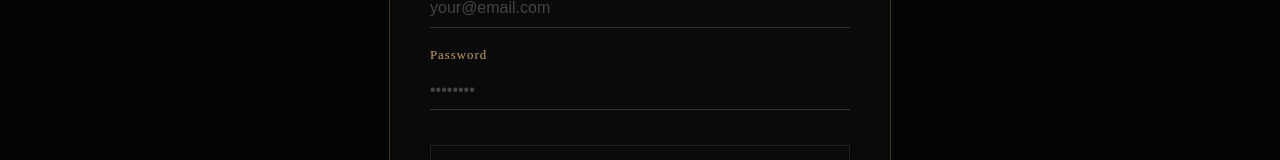
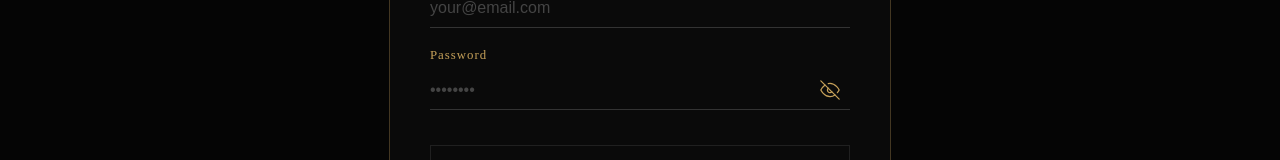
Before and after one commit to danielcollione/biblia-app, an Angular app: page /login in a window 1280 px wide. Shown: the part 392-552 px from the top of the page. Built offline with nearby package versions, Linux system fonts and the light colour scheme; no server answers.

Commit message:
feat: ajuste

```diff
--- a/src/app/components/login/login.html
+++ b/src/app/components/login/login.html
@@ -6,8 +6,7 @@
             <h2>{{ isLoginMode ? versionService.ui().loginAccessCollection : versionService.ui().loginJoinCollection }}
             </h2>
             <p>{{ isLoginMode ? versionService.ui().loginContinueJourney :
-                versionService.ui().loginCreateAccountStartDiscoveries }}
-            </p>
+                versionService.ui().loginCreateAccountStartDiscoveries }}</p>
         </div>
 
         <div class="google-btn-container">
@@ -18,7 +17,6 @@
             <span>{{ versionService.ui().loginOrUseEmail }}</span>
         </div>
 
-        <!-- Criamos a variável authForm para o Angular monitorar tudo -->
         <form class="luxury-form" #authForm="ngForm" (ngSubmit)="onSubmitTradicional()">
 
             <div class="error-alert" *ngIf="erroMensagem">
@@ -27,32 +25,67 @@
 
             <div class="input-group" *ngIf="!isLoginMode">
                 <label>{{ versionService.ui().loginFullName }}</label>
-                <!-- required: torna o campo obrigatório -->
                 <input type="text" name="nome" [(ngModel)]="nome" required minlength="3"
                     [placeholder]="versionService.ui().loginHowShouldWeCallYou">
             </div>
 
             <div class="input-group">
                 <label>{{ versionService.ui().loginEmail }}</label>
-                <!-- required e email: obriga a ter texto e ter o @ -->
                 <input type="email" name="email" [(ngModel)]="email" required email
                     [placeholder]="versionService.ui().loginEmailPlaceholder">
             </div>
 
             <div class="input-group">
                 <label>{{ versionService.ui().loginPassword }}</label>
-                <input type="password" name="senha" [(ngModel)]="senha" required minlength="6"
-                    [placeholder]="versionService.ui().loginPasswordPlaceholder">
+                <div class="input-wrapper">
+                    <input [type]="verSenha ? 'text' : 'password'" name="senha" [(ngModel)]="senha" required
+                        minlength="6" [placeholder]="versionService.ui().loginPasswordPlaceholder">
+                    <button type="button" class="eye-btn" (click)="toggleVerSenha()">
+                        <!-- Ícone Olho Aberto (Visível) -->
+                        <svg *ngIf="verSenha" xmlns="http://www.w3.org/2000/svg" viewBox="0 0 24 24" fill="none"
+                            stroke="currentColor" stroke-width="2" stroke-linecap="round" stroke-linejoin="round"
+                            class="icon-svg">
+                            <path d="M1 12s4-8 11-8 11 8 11 8-4 8-11 8-11-8-11-8z"></path>
+                            <circle cx="12" cy="12" r="3"></circle>
+                        </svg>
+                        <!-- Ícone Olho Fechado/Riscado (Oculto) -->
+                        <svg *ngIf="!verSenha" xmlns="http://www.w3.org/2000/svg" viewBox="0 0 24 24" fill="none"
+                            stroke="currentColor" stroke-width="2" stroke-linecap="round" stroke-linejoin="round"
+                            class="icon-svg">
+                            <path
+                                d="M17.94 17.94A10.07 10.07 0 0 1 12 20c-7 0-11-8-11-8a18.45 18.45 0 0 1 5.06-5.94M9.9 4.24A9.12 9.12 0 0 1 12 4c7 0 11 8 11 8a18.5 18.5 0 0 1-2.16 3.19m-6.72-1.07a3 3 0 1 1-4.24-4.24">
+                            </path>
+                            <line x1="1" y1="1" x2="23" y2="23"></line>
+                        </svg>
+                    </button>
+                </div>
             </div>
 
             <div class="input-group" *ngIf="!isLoginMode">
                 <label>{{ versionService.ui().loginConfirmPassword }}</label>
-                <input type="password" name="confirmarSenha" [(ngModel)]="confirmarSenha" required minlength="6"
-                    [placeholder]="versionService.ui().loginPasswordPlaceholder" [class.input-error]="erroMensagem">
-                <span class="error-msg" *ngIf="erroMensagem">{{ versionService.ui().loginPasswordsMustMatch }}</span>
+                <div class="input-wrapper">
+                    <input [type]="verConfirmarSenha ? 'text' : 'password'" name="confirmarSenha"
+                        [(ngModel)]="confirmarSenha" required minlength="6"
+                        [placeholder]="versionService.ui().loginPasswordPlaceholder">
+                    <button type="button" class="eye-btn" (click)="toggleVerConfirmarSenha()">
+                        <svg *ngIf="verConfirmarSenha" xmlns="http://www.w3.org/2000/svg" viewBox="0 0 24 24"
+                            fill="none" stroke="currentColor" stroke-width="2" stroke-linecap="round"
+                            stroke-linejoin="round" class="icon-svg">
+                            <path d="M1 12s4-8 11-8 11 8 11 8-4 8-11 8-11-8-11-8z"></path>
+                            <circle cx="12" cy="12" r="3"></circle>
+                        </svg>
+                        <svg *ngIf="!verConfirmarSenha" xmlns="http://www.w3.org/2000/svg" viewBox="0 0 24 24"
+                            fill="none" stroke="currentColor" stroke-width="2" stroke-linecap="round"
+                            stroke-linejoin="round" class="icon-svg">
+                            <path
+                                d="M17.94 17.94A10.07 10.07 0 0 1 12 20c-7 0-11-8-11-8a18.45 18.45 0 0 1 5.06-5.94M9.9 4.24A9.12 9.12 0 0 1 12 4c7 0 11 8 11 8a18.5 18.5 0 0 1-2.16 3.19m-6.72-1.07a3 3 0 1 1-4.24-4.24">
+                            </path>
+                            <line x1="1" y1="1" x2="23" y2="23"></line>
+                        </svg>
+                    </button>
+                </div>
             </div>
 
-            <!-- A TRAVA: O botão fica desativado se o formulário for inválido -->
             <button type="submit" class="btn-gold" [disabled]="authForm.invalid">
                 {{ isLoginMode ? versionService.ui().loginEnterCollection : versionService.ui().loginCreateMyAccount }}
             </button>
--- a/src/app/components/login/login.scss
+++ b/src/app/components/login/login.scss
@@ -3,11 +3,11 @@
 // Variáveis de Cores Premium
 $bg-dark: #050505;
 $card-dark: #0a0a0a;
-$gold-primary: #C5A059;
+$gold-primary: #c5a059;
 $gold-muted: rgba(197, 160, 89, 0.3);
-$text-light: #E0E0E0;
+$text-light: #e0e0e0;
 $text-muted: #888888;
-$error-red: #8B0000;
+$error-red: #8b0000;
 
 .login-wrapper {
   display: flex;
@@ -69,7 +69,8 @@ $error-red: #8B0000;
   margin: 20px 0;
   color: $text-muted;
 
-  &::before, &::after {
+  &::before,
+  &::after {
     content: '';
     flex: 1;
     border-bottom: 1px solid #222;
@@ -89,6 +90,40 @@ $error-red: #8B0000;
   .input-group {
     margin-bottom: 20px;
     position: relative;
+
+    .input-wrapper {
+      position: relative; // Faz o botão se basear neste container
+      display: flex;
+      align-items: center;
+
+      input {
+        width: 100%;
+        padding-right: 40px; // Espaço para o ícone não cobrir o texto
+        // Mantenha aqui seus estilos de borda e cor
+      }
+
+      .eye-btn {
+        position: absolute;
+        right: 0px; // Alinha ao fim do input
+        background: none;
+        border: none;
+        color: #c5a059; // Dourado do seu tema
+        cursor: pointer;
+        padding: 10px;
+        display: flex;
+        align-items: center;
+        justify-content: center;
+        outline: none;
+
+        &:hover {
+          opacity: 0.8;
+        }
+
+        .icon {
+          font-size: 1.2rem;
+        }
+      }
+    }
 
     label {
       display: block;
@@ -133,7 +168,7 @@ $error-red: #8B0000;
     }
   }
 
-.btn-gold {
+  .btn-gold {
     width: 100%;
     padding: 14px;
     background-color: transparent;
@@ -183,7 +218,7 @@ $error-red: #8B0000;
 
 .error-alert {
   background-color: rgba(139, 0, 0, 0.1); // Vermelho escuro sutil
-  border: 1px solid #8B0000;
+  border: 1px solid #8b0000;
   color: #ffb3b3;
   padding: 12px;
   margin-bottom: 20px;
@@ -191,3 +226,42 @@ $error-red: #8B0000;
   font-size: 0.85rem;
   text-align: center;
 }
+
+.input-wrapper {
+  position: relative;
+  display: flex;
+  align-items: center;
+
+  input {
+    width: 100%;
+    padding-right: 45px; // Espaço para o ícone não sobrepor o texto
+  }
+
+  .eye-btn {
+    position: absolute;
+    right: 0px;
+    background: none;
+    border: none;
+    cursor: pointer;
+    padding: 10px;
+    display: flex;
+    align-items: center;
+    justify-content: center;
+    outline: none;
+    transition: transform 0.2s ease;
+
+    &:active {
+      transform: scale(0.9); // Efeito de clique sutil
+    }
+
+    .icon-svg {
+      width: 20px;
+      height: 20px;
+      color: #c5a059; // Cor dourada do seu tema
+      stroke-width: 1.5px; // Deixa o traço mais fino e elegante
+
+      // Garante que o SVG não receba eventos de clique próprios
+      pointer-events: none;
+    }
+  }
+}
--- a/src/app/components/login/login.ts
+++ b/src/app/components/login/login.ts
@@ -1,6 +1,6 @@
 import { Component, OnInit, AfterViewInit, inject } from '@angular/core';
 import { Router } from '@angular/router';
-import { AuthService } from '../../services/auth/auth'; // Verifique se este caminho está correto conforme sua pasta
+import { AuthService } from '../../services/auth/auth';
 import { FormsModule } from '@angular/forms';
 import { CommonModule } from '@angular/common';
 import { VersionService } from '../../services/version/version-service';
@@ -22,6 +22,8 @@ export class Login implements OnInit, AfterViewInit {
   private clientId = '774261062071-pkncaa6t7bli08qg27dmhfgi802v5m0p.apps.googleusercontent.com';
 
   isLoginMode = true;
+  carregando = false;
+  erroMensagem: string | null = null;
 
   // Dados do Formulário
   nome = '';
@@ -29,9 +31,9 @@ export class Login implements OnInit, AfterViewInit {
   senha = '';
   confirmarSenha = '';
 
-  // Controle de Erros e UI
-  erroMensagem: string | null = null;
-  carregando = false;
+  // Controles do Olhinho
+  verSenha = false;
+  verConfirmarSenha = false;
 
   ngOnInit(): void {}
 
@@ -42,6 +44,9 @@ export class Login implements OnInit, AfterViewInit {
   toggleMode() {
     this.isLoginMode = !this.isLoginMode;
     this.limparCampos();
+    // Reseta o "olhinho" ao trocar de modo
+    this.verSenha = false;
+    this.verConfirmarSenha = false;
     setTimeout(() => this.renderizarBotaoGoogle(), 0);
   }
 
@@ -49,9 +54,19 @@ export class Login implements OnInit, AfterViewInit {
     this.erroMensagem = null;
     this.senha = '';
     this.confirmarSenha = '';
-    // Mantemos o email para conveniência do usuário
   }
 
+  // Alterna visibilidade da senha principal
+  toggleVerSenha(): void {
+    this.verSenha = !this.verSenha;
+  }
+
+  // Alterna visibilidade da confirmação
+  toggleVerConfirmarSenha(): void {
+    this.verConfirmarSenha = !this.verConfirmarSenha;
+  }
+
+  // --- Lógica de Autenticação (Mantida conforme sua versão) ---
   iniciarBotaoGoogleSeguro() {
     if (typeof google === 'undefined' || !google.accounts) {
       setTimeout(() => this.iniciarBotaoGoogleSeguro(), 50);
@@ -63,104 +78,39 @@ export class Login implements OnInit, AfterViewInit {
   renderizarBotaoGoogle() {
     const btnWrapper = document.getElementById('google-btn-wrapper');
     if (!btnWrapper) return;
-
     google.accounts.id.initialize({
       client_id: this.clientId,
       callback: this.handleGoogleResponse.bind(this),
     });
-
     google.accounts.id.renderButton(btnWrapper, {
-      theme: 'filled_black',
-      size: 'large',
-      shape: 'rectangular',
-      text: 'continue_with',
+      theme: 'filled_black', size: 'large', shape: 'rectangular', text: 'continue_with',
     });
   }
 
   handleGoogleResponse(response: any) {
     this.carregando = true;
-    const googleToken = response.credential;
-    this.authService.loginComGoogle(googleToken).subscribe({
-      next: () => {
-        this.carregando = false;
-        console.log('Login Google realizado com sucesso.');
-      },
-      error: (err) => {
-        this.carregando = false;
-        this.erroMensagem = "Falha na autenticação com o Google.";
-        console.error(err);
-      },
+    this.authService.loginComGoogle(response.credential).subscribe({
+      next: () => this.carregando = false,
+      error: (err) => { this.carregando = false; this.erroMensagem = "Erro Google"; }
     });
   }
 
   onSubmitTradicional() {
     this.erroMensagem = null;
-
     if (this.isLoginMode) {
-      this.executarLogin();
+      this.authService.loginTradicional(this.email, this.senha).subscribe({
+        next: () => console.log('Logado'),
+        error: (err) => this.erroMensagem = "Erro ao entrar"
+      });
     } else {
-      this.executarCadastro();
+      if (this.senha !== this.confirmarSenha) {
+        this.erroMensagem = "As senhas não coincidem";
+        return;
+      }
+      this.authService.cadastrarTradicional(this.nome, this.email, this.senha).subscribe({
+        next: () => this.toggleMode(),
+        error: (err) => this.erroMensagem = "Erro ao cadastrar"
+      });
     }
   }
-
-  private executarLogin() {
-    if (!this.email || !this.senha) {
-      this.erroMensagem = "Preencha todos os campos para entrar.";
-      return;
-    }
-
-    this.carregando = true;
-    this.authService.loginTradicional(this.email, this.senha).subscribe({
-      next: () => {
-        this.carregando = false;
-        console.log('Login realizado.');
-      },
-      error: (err) => {
-        this.carregando = false;
-        this.erroMensagem = "E-mail ou senha incorretos.";
-        console.error('Erro no login:', err);
-      }
-    });
-  }
-
-  private executarCadastro() {
-    // 1. Validação de campos vazios
-    if (!this.nome || !this.email || !this.senha) {
-      this.erroMensagem = "Todos os campos são obrigatórios.";
-      return;
-    }
-
-    // 2. Validação de formato de e-mail
-    const emailRegex = /^[^\s@]+@[^\s@]+\.[^\s@]+$/;
-    if (!emailRegex.test(this.email)) {
-      this.erroMensagem = "Insira um endereço de e-mail válido.";
-      return;
-    }
-
-    // 3. Validação de tamanho de senha
-    if (this.senha.length < 6) {
-      this.erroMensagem = "A senha deve ter no mínimo 6 caracteres.";
-      return;
-    }
-
-    // 4. Validação de coincidência de senhas
-    if (this.senha !== this.confirmarSenha) {
-      this.erroMensagem = "As senhas não coincidem.";
-      return;
-    }
-
-    this.carregando = true;
-    this.authService.cadastrarTradicional(this.nome, this.email, this.senha).subscribe({
-      next: () => {
-        this.carregando = false;
-        alert('Cadastro realizado! Agora você pode entrar.');
-        this.toggleMode();
-      },
-      error: (err) => {
-        this.carregando = false;
-        this.erroMensagem = "Não foi possível criar sua conta. Tente outro e-mail.";
-        console.error('Erro no cadastro:', err);
-      }
-    });
-  }
 }
```
